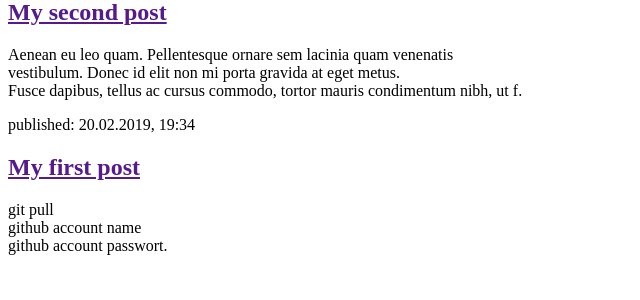
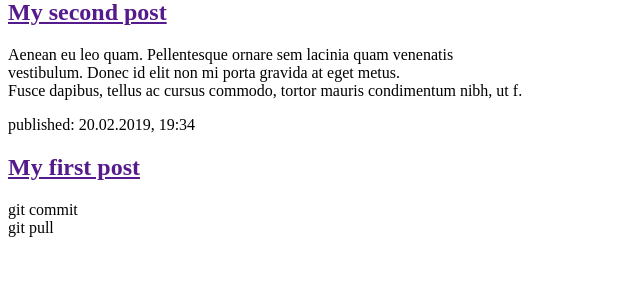
Before and after one commit to Phyrena/my-first-blog, a Django app: page / in a window 1280 px wide. Shown: the part 296-596 px from the top of the page, without its empty margins (0-640 px from the left). Run offline with Django 3.2, Linux system fonts and the light colour scheme.

Commit message:
4te veränderung

```diff
--- a/mysite/blog/templates/blog/post_list.html
+++ b/mysite/blog/templates/blog/post_list.html
@@ -29,9 +29,8 @@
         <div>
             <p>published: 20.02.2019, 19:34</p>
             <h2><a href="">My first post</a></h2>
-            <p>git pull <br>
-                github account name <br>
-                github account passwort.</p>
+            <p>git commit <br>
+                 git pull</p>
         </div>
     </body>
 </html>
```
